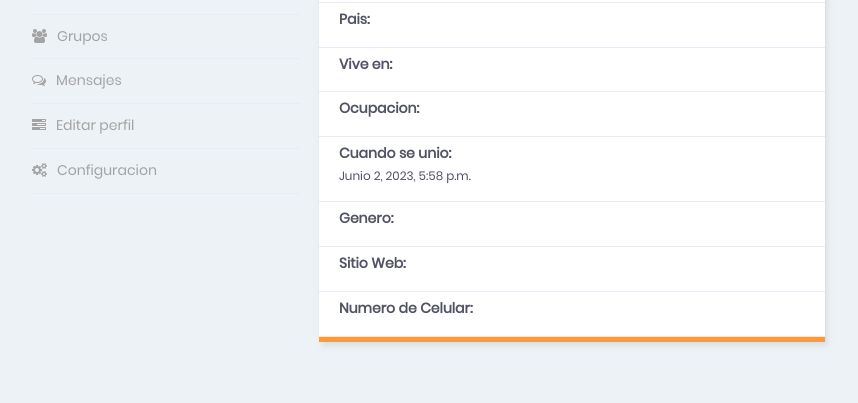
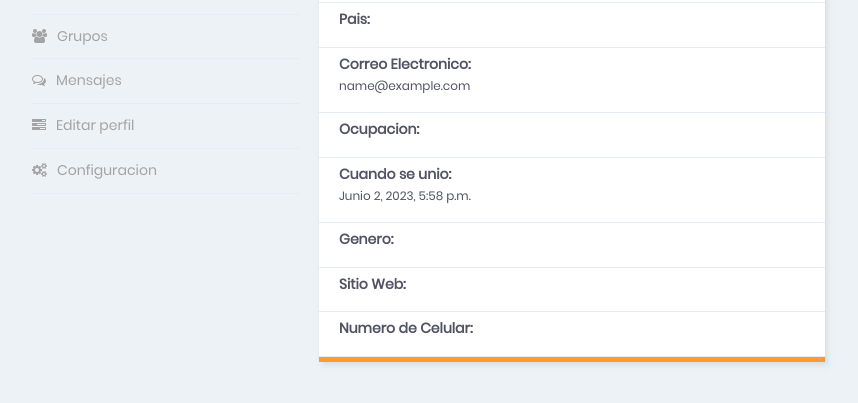
Before and after one commit to Tamefuzball7/Mangaku_Alpha, a Django app: a page that uses mangaku/templates/mangaku/about.html in a window 1280 px wide. Shown: the part 335-738 px from the top of the page, without its empty margins (68-926 px from the left). Run offline with Django 3.2, Linux system fonts and the light colour scheme; the visitor is signed in with stand-in values (Sample User, id 1); data comes from the database, SQL or seed files in the repository; data that the repository does not hold is empty; some libraries are stand-ins or nearby versions.

Commit message:
Mangaku_alpha
versiona alpha 0.0.1 add search of users

```diff
--- a/mangaku/templates/mangaku/about.html
+++ b/mangaku/templates/mangaku/about.html
@@ -72,9 +72,9 @@
                         </li>
                         <li>
                             <p>
-                                <b>Vive en:</b>
+                                <b>Correo Electronico:</b>
                                 <br>
-
+                                {{ user.email }}
                             </p>
                         </li>
                         <li>
--- a/mangaku/templates/mangaku/login.html
+++ b/mangaku/templates/mangaku/login.html
@@ -15,8 +15,10 @@
                     {% csrf_token %}
                     <span class="login100-form-title">
                         Iniciar Sesion
+                        {% if form.errors %}
+                        <p>Usuario o contraseña  incorrectos.</p>
+                        {% endif %}
                     </span>
-
                     <div class="wrap-input100 validate-input" data-validate = "Valid email is required: ex@abc.xyz">
                         <input class="input100" type="text" name="username" placeholder="Usuario">
                         <span class="focus-input100"></span>
--- a/mangaku/views.py
+++ b/mangaku/views.py
@@ -7,7 +7,8 @@ from django.contrib.auth.forms import UserCreationForm , PasswordChangeForm
 from django.contrib.auth import update_session_auth_hash
 from random import sample
 from django.http import HttpResponse ,JsonResponse
-from django.db import models
+from django.db.models import Q, Case, When , F
+from django.contrib.postgres.search import TrigramSimilarity
 from django.db.models.signals import pre_delete
 from django.dispatch import receiver
 
@@ -173,12 +174,26 @@ def delete_comment(request, post_id, comment_id):
     comment.delete()
     return redirect('home')
 
+
 @login_required
 def search(request):
     query = request.GET.get('q')
-    profiles = Profile.objects.filter(user__username__icontains=query)
+    profiles = []
+
+    if query:
+        profiles = Profile.objects.annotate(
+            similarity=TrigramSimilarity('user__username', query) +
+                       TrigramSimilarity('user__first_name', query) +
+                       TrigramSimilarity('user__last_name', query)
+        ).filter(
+            Q(user__username__icontains=query) |
+            Q(user__first_name__icontains=query) |
+            Q(user__last_name__icontains=query)
+        ).order_by(
+            Case(When(similarity__gt=0.1, then=-1*F('similarity')), default=-1*F('similarity'))
+        )
+
     return render(request, 'mangaku/search.html', {'profiles': profiles})
-
 
 
 @receiver(pre_delete, sender=Post)
```
Also changed, not shown: mangaku/templates/mangaku/comentarios.html (+5 -2 lines).
